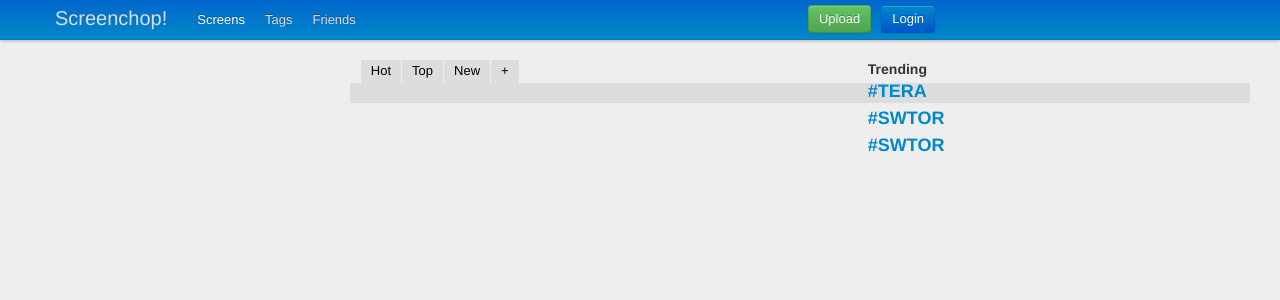
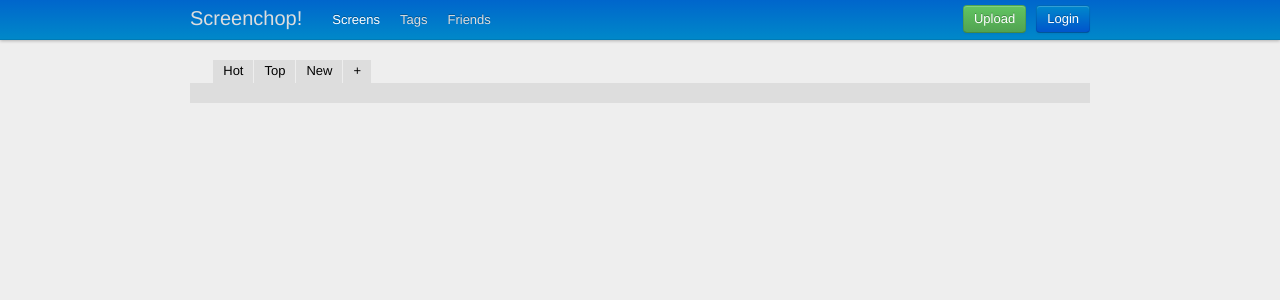
Before and after one commit to alfg/screenchop, a Flask app: page / in a window 1280 px wide. Shown: the top 300 px of the page. Run offline with Flask 2, Linux system fonts and the light colour scheme; data that the repository does not hold is empty; parts of the project's set-up code (start-up, migrations or seed data) failed here and were passed over; some libraries are stand-ins or nearby versions.

Commit message:
Fixing layouts, login forms and gallery script.

```diff
--- a/screenchop/static/css/custom.css
+++ b/screenchop/static/css/custom.css
@@ -52,13 +52,17 @@ body {
 }
 
 .navbarupload {
-    margin-right: 290px !important;
+
 }
 
 .navbarupload .user-nav {
     margin-left: 10px;
 }
 
+.container, .navbar-fixed-top .container, .navbar-fixed-bottom .container {
+    width:900px !important;
+
+}
 
 #results {
     width: 880px;
@@ -126,7 +130,11 @@ body {
 }
 
 .login-form {
-    margin-right: 120px;
+    margin-right: 50px;
+}
+
+.register-form {
+    margin-right: 100px;
 }
 
 div#login-message {
--- a/screenchop/static/js/custom/gallery.js
+++ b/screenchop/static/js/custom/gallery.js
@@ -1,22 +1,19 @@
-var photos = [
-   {filename:'1.jpg',width:640,height:360,caption:"Grammar is important, kids!",thumbnail:'http://i.imgur.com/HuJQul.jpg'},
-    {filename:'2.jpg',width:640,height:360,caption:"Yes, I'm looking for a stock photogr",thumbnail:'http://i.imgur.com/L5PVml.jpg'},
-    {filename:'3.png',width:640,height:360,caption:"This just happened like an hour ago.",thumbnail:'http://i.imgur.com/QOySql.jpg'},
-    {filename:'4.jpg',width:640,height:360,caption:"",thumbnail:'http://i.imgur.com/mq8ocl.jpg'},
-    {filename:'5.jpg',width:640,height:360,caption:"Damn you autocorrect...",thumbnail:'http://i.imgur.com/rTKGSl.jpg'},
-    {filename:'6.jpg',width:640,height:360,caption:"Damn you autocorrect...",thumbnail:'http://i.imgur.com/Ht3Zvl.jpg'},
-    {filename:'7.jpg',width:640,height:360,caption:"Damn you autocorrect...",thumbnail:'http://i.imgur.com/Txhuvl.jpg'},
-    {filename:'8.jpg',width:640,height:492,caption:"Damn you autocorrect...",thumbnail:'http://i.imgur.com/h3Vgll.jpg'},
-    {filename:'9.jpg',width:640,height:360,caption:"Kill Me.",thumbnail:'http://i.imgur.com/90LoQl.jpg'},
-    {filename:'10.png',width:640,height:360,caption:"College Lectures",thumbnail:'http://i.imgur.com/3httVl.jpg'},
-    {filename:'11.png',width:546,height:510,caption:"One Megabite",thumbnail:'http://i.imgur.com/LSROHl.jpg'},
-    {filename:'12.png',width:640,height:360,caption:"Why Youtube never fails to amaze me.",thumbnail:'http://i.imgur.com/h09BMl.jpg'},
-    {filename:'13.jpg',width:640,height:400,caption:"Confused Kitty",thumbnail:'http://i.imgur.com/Xy2xil.jpg'},
-    {filename:'14.jpg',width:640,height:360,caption:"The power.",thumbnail:'http://i.imgur.com/KzK1El.jpg'},
-    {filename:'15.jpg',width:640,height:360,caption:"Om nom nom.",thumbnail:'http://i.imgur.com/TtPFal.jpg'},
-    {filename:'16.jpg',width:640,height:360,caption:"Never gets old",thumbnail:'http://i.imgur.com/pH2R9l.jpg'},
-    {filename:'17.jpg',width:640,height:360,caption:"Fry on Chuck Testa",thumbnail:'http://i.imgur.com/Acnnil.jpg'}
-];
+/* Loads JGlance Photos as a gallery */
+
+// Requests json data for gallery images
+var photos = (function () {
+    var photos = null;
+    $.ajax({
+        'async': false,
+        'global': false,
+        'url': 'api/public/images.json',
+        'dataType': "json",
+        'success': function (data) {
+            photos = data.images;
+        }
+    });
+    return photos;
+})();
 
 var jg = new JGlance({
         container: $('#results'),
--- a/screenchop/templates/layout/footer.html
+++ b/screenchop/templates/layout/footer.html
@@ -5,41 +5,17 @@
     <script src="../static/js/lib/jquery-1.7.2.min.js"></script>
     <script src="../static/js/lib/bootstrap.js"></script>
     <script src="../static/js/lib/jglance-min.js"></script>
+    {% if active_page == "upload" %}
     <script src="../static/js/lib/jquery.filedrop.js"></script>
     <script src="../static/js/lib/dropscript.js"></script>
+    {% endif %}
     <script src="../static/js/custom/login.js"></script>
     <script src="../static/js/custom/nav.js"></script>
     <script src="../static/js/custom/tooltips.js"></script>
+    {% if active_page == "home" %}
+    <script src="../static/js/custom/gallery.js"></script>
+    {% endif %}
     <!-- <script src="../static/js/gallery.js"></script> -->
-
-<!-- Load JGlance photos -->
-
-<script type="text/javascript">
-// Requests json data for gallery images
-var photos = (function () {
-    var photos = null;
-    $.ajax({
-        'async': false,
-        'global': false,
-        'url': 'api/public/images.json',
-        'dataType': "json",
-        'success': function (data) {
-            photos = data.images;
-        }
-    });
-    return photos;
-})();
-
-var jg = new JGlance({
-        container: $('#results'),
-        maxPerRow: 4,
-        photoErrorCallback: function (photo, img) {
-            img.attr( 'src', 'http://placehold.it/350x150' ).addClass( 'broken-image' );
-        }
-    });
-// we pass the photos via 'push' method
-jg.push( photos );
-</script>
 
 <!-- Login Modal -->
 <div class="modal hide" id="login-form">
@@ -56,21 +32,23 @@ jg.push( photos );
             <p><input id="pass" class="loginBoxInput" type="password" name="password" autocomplete="off"></p>
             <p><input id="pass-clear" class="loginBoxInput" type="text" name="password" value="password" autocomplete="off"></p>
             <p><div id="login-message"></div></p>
+            <p><button type="submit" id="submit" class="btn btn-primary">Sign in</button></p>
             </div>
 
-            <div>
-            <h4><p>Register</h4></p>
+            <div class="pull-right register-form">
+            <p><h4>Register</h4></p>
             <p><input id="user2" class="loginBoxInput" type="text" name="username" value="username" autocomplete="off"></p>
             <p><input id="pass2" class="loginBoxInput" type="password" name="password" autocomplete="off"></p>
             <p><input id="pass-clear2" class="loginBoxInput" type="text" name="password" value="password" autocomplete="off"></p>
-            <p><div id="login-message"></div></p>
+            <p><input id="pass-verify" class="loginBoxInput" type="password" name="password-verify" autocomplete="off"></p>
+            <p><button type="submit" id="submit" class="btn btn-success">Register</button></p>
+            <p><div id="register-message"></div></p>
             </div>
 
 
     </div>
     <div class="modal-footer">
         <a href="#" class="btn" data-dismiss="modal">Close</a>
-        <button type="submit" id="submit" class="btn btn-primary">Sign in</button>
     </div>
 
 </div>
--- a/screenchop/templates/main/home.html
+++ b/screenchop/templates/main/home.html
@@ -1,14 +1,15 @@
+{% set active_page = "home" %}
 {% include 'layout/header.html' %}
 
   <body>
 
     {% include 'layout/nav.html' %}
 
-    <div class="container-fluid">
+    <div class="container">
         <div class="row-fluid">
 
-            <div class="span8">
-                <div id="contents" class="offset3">
+            <div class="">
+                <div id="contents" class="">
 
                 <div id="mininav">
                     <ul>
@@ -25,6 +26,7 @@
                 </div>
             </div>
 
+<!--
             <div class="span2">
                 <h4>Trending</h4>
                 <ul class="unstyled">
@@ -33,6 +35,8 @@
                     <li><h3><a href="#">#SWTOR</a></h3></li>
                 </ul>
             </div>
+-->
+
         </div>
     </div> <!-- /container -->
 
--- a/screenchop/templates/main/uploads.html
+++ b/screenchop/templates/main/uploads.html
@@ -1,3 +1,4 @@
+    {% set active_page = "upload" %}
     {% include 'layout/header.html' %}
 
     <body>
```
